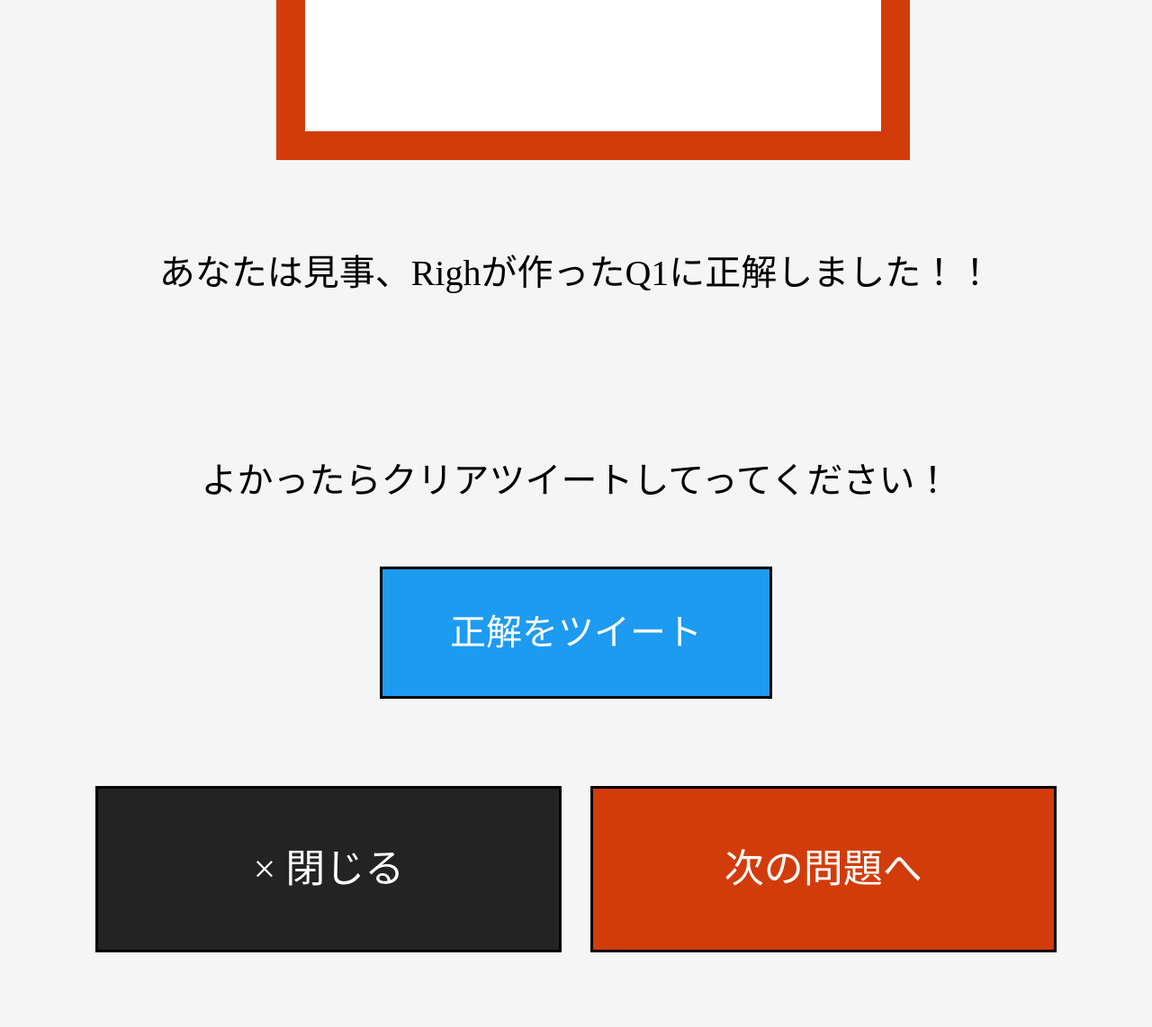
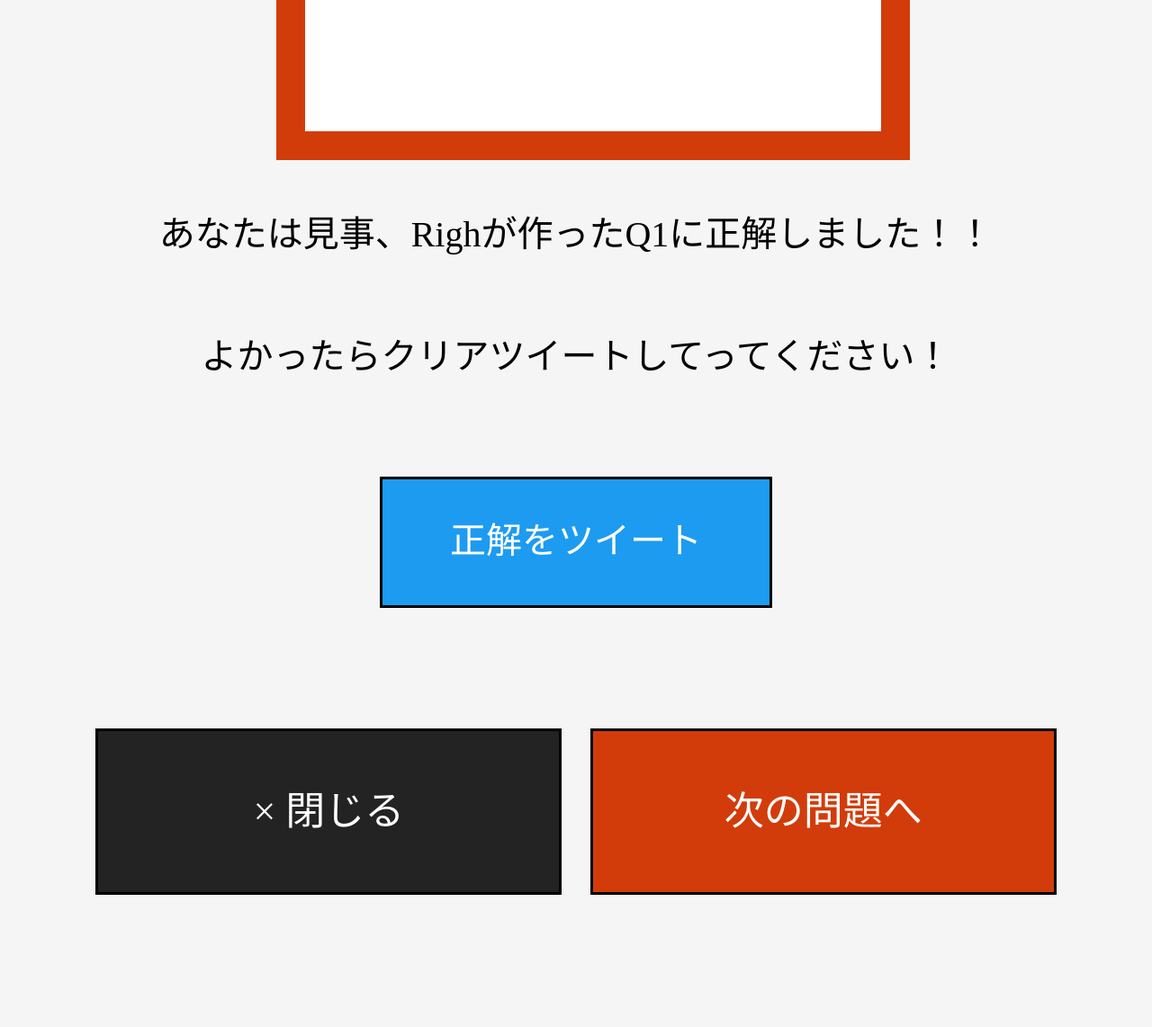
Before and after one commit to 100nazoNEXT/100nazoNEXT, a PHP site: page /Q1clear.html in a window 1280 px wide; the page is wider, and only the part inside the window is pictured. Shown: the part 682-1824 px from the top of that part at 90% size. Run offline with PHP 8.4, Linux system fonts and the light colour scheme; some web fonts are replaced.

Commit message:
Add files via upload

```diff
--- a/clear.css
+++ b/clear.css
@@ -73,18 +73,24 @@ section {
     height: 9vw;
     line-height: 9vx;
     padding: 1vw 1.8vw 1vw 1.8vw;
-    margin-top: 3vw;
+    margin-top: 10vw;
     margin-bottom: 5vw;
 }
 
 .clear p {
     font-size: 40px;
+    line-height: 10px;
+    padding-top: 10px;
     margin: 0;
     vertical-align: middle;
 }
 
+.clear a p {
+    padding-top: 4vw;
+}
+
 .btn {
-    margin-top: 40vw;
+    margin-top: 35vw;
 }
 
 .btn p {
```
